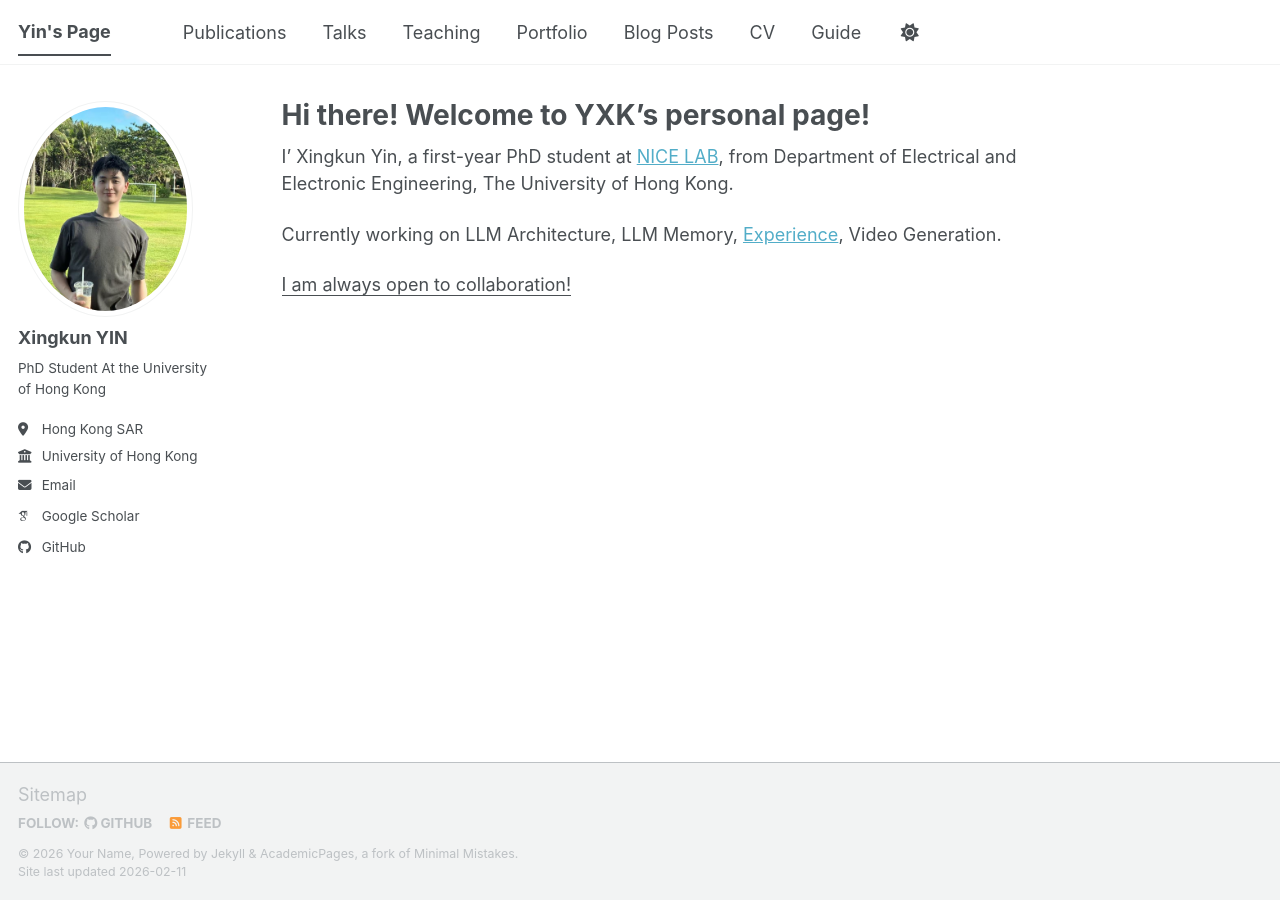
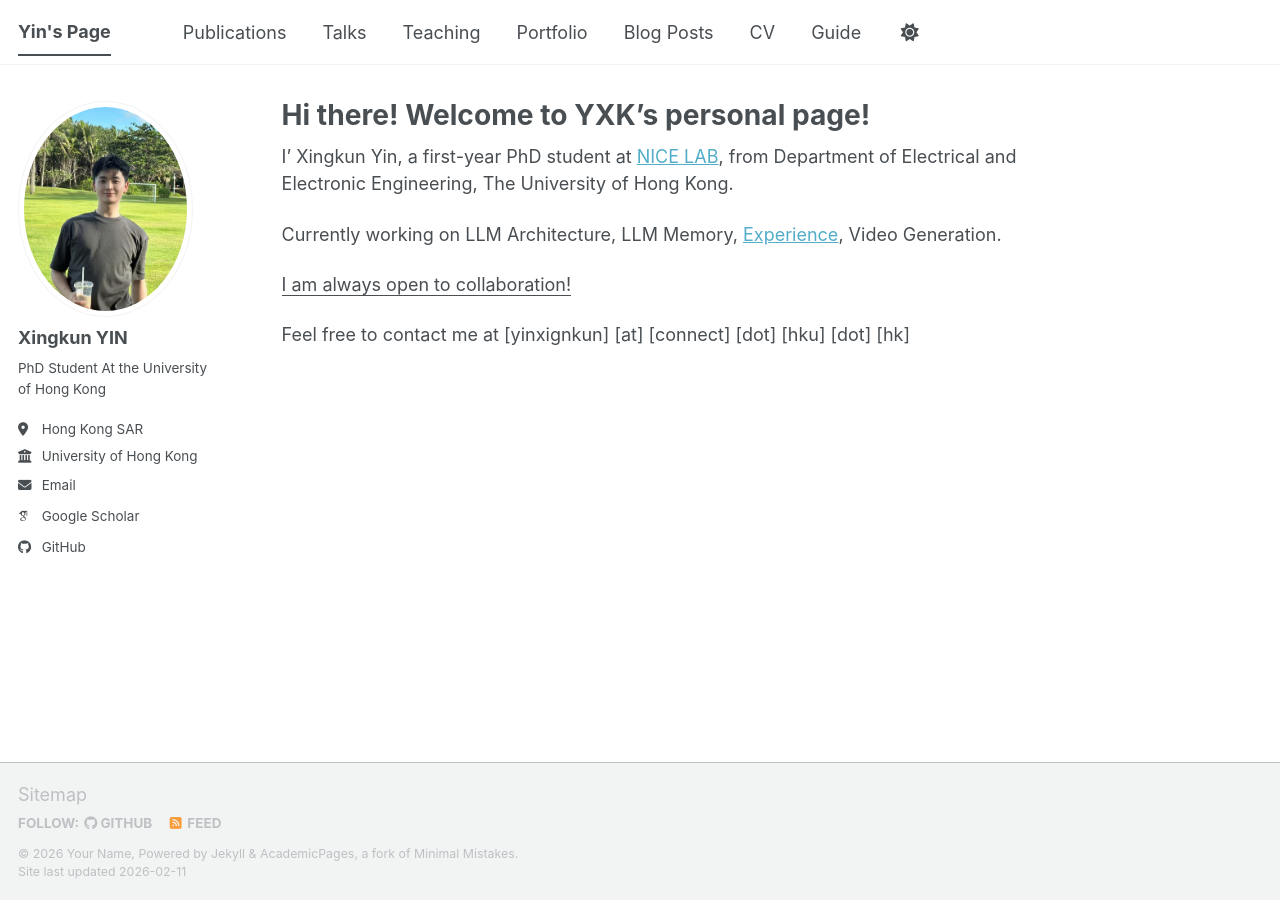
Before and after one commit to troyyxk/troyyxk.github.io, a Jekyll site: the page built from _pages/about.md, in a window 1280 px wide. Built offline with Jekyll 4.4.1, drawn with Linux system fonts in a browser that asks for light colours; some web fonts are replaced; a script bundle is joined from its source files by our own code; library files that are not in the unit come from our copies.

Commit message:
Update about.md

```diff
--- a/_pages/about.md
+++ b/_pages/about.md
@@ -12,6 +12,10 @@ I' Xingkun Yin, a first-year PhD student at [NICE LAB](https://hongyangdu.github
 Currently working on LLM Architecture, LLM Memory, [Experience](https://storage.googleapis.com/deepmind-media/Era-of-Experience%20/The%20Era%20of%20Experience%20Paper.pdf), Video Generation.
 
 <u>I am always open to collaboration!</u>
+
+<p>
+Feel free to contact me at [yinxignkun] [at] [connect] [dot] [hku] [dot] [hk]
+</p>
 
 <!--
 A data-driven personal website
```
